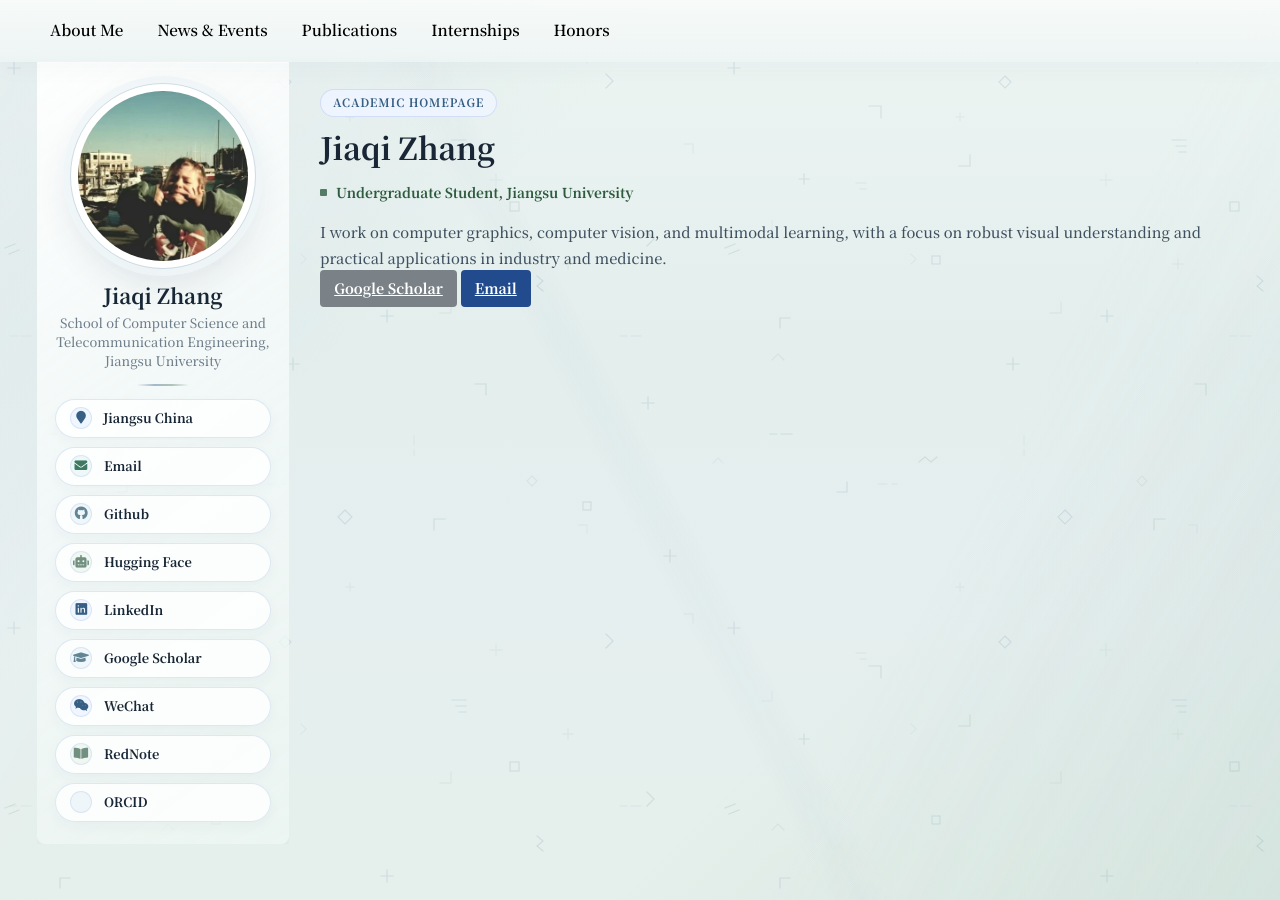
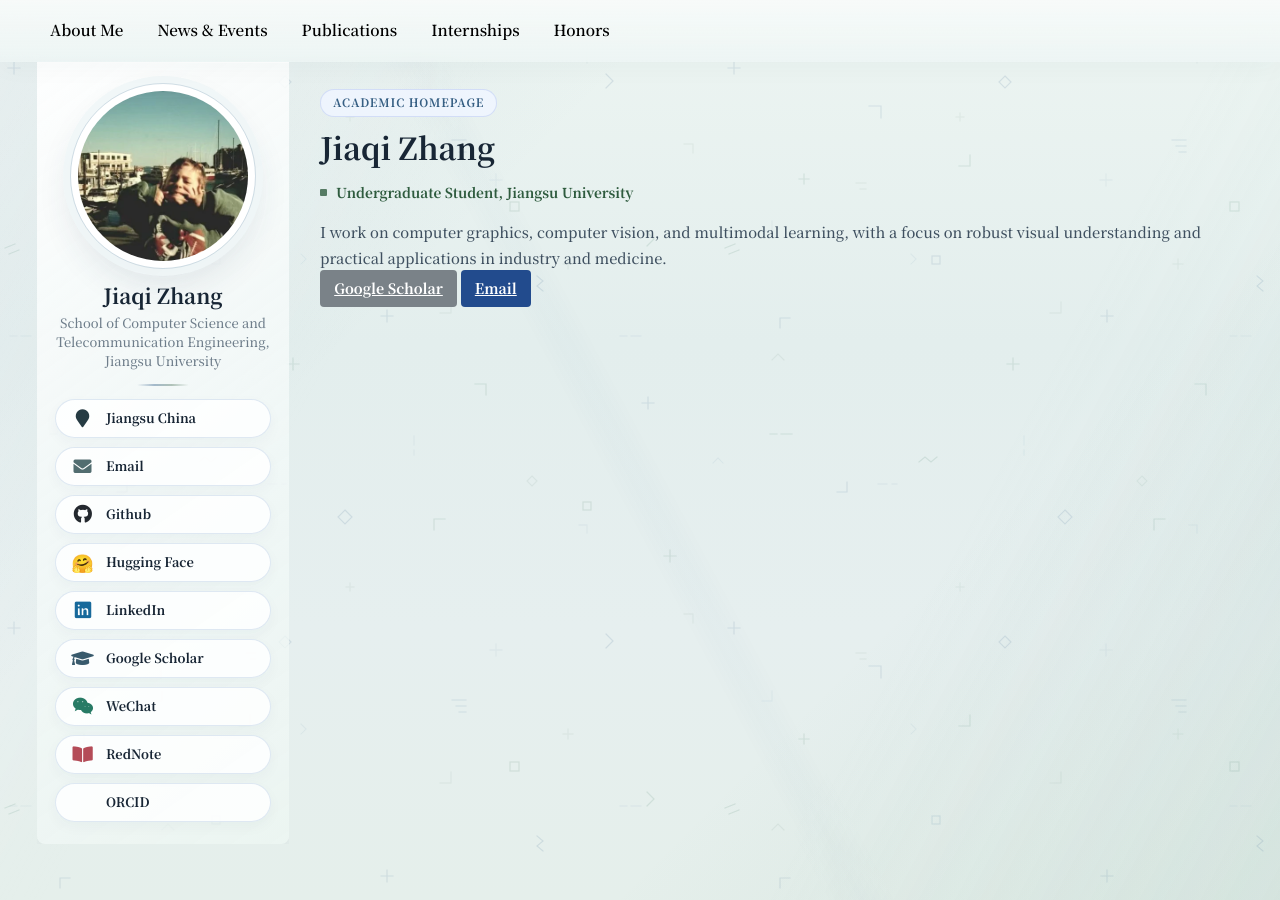
Before and after one commit to JiaqiZhang-Sengoku/JiaqiZhang-Sengoku.github.io, a Jekyll site: the page built from _pages/includes/homepage.md, in a window 1280 px wide. Built offline with Jekyll 4.4.1, drawn with Linux system fonts in a browser that asks for light colours; our own code applies the rules of GitHub Pages for plain Markdown files.

Commit message:
20260707

```diff
--- a/_includes/author-profile.html
+++ b/_includes/author-profile.html
@@ -68,7 +68,7 @@
         <li><a href="https://github.com/{{ author.github }}"><i class="fab fa-fw fa-github" aria-hidden="true"></i> Github</a></li>
       {% endif %}
       {% if author.huggingface %}
-        <li><a href="{{ author.huggingface }}"><i class="fas fa-fw fa-robot" aria-hidden="true"></i> Hugging Face</a></li>
+        <li><a href="{{ author.huggingface }}"><span class="author__brand-icon author__brand-icon--huggingface" aria-hidden="true">🤗</span> Hugging Face</a></li>
       {% endif %}
       {% if author.linkedin %}
         <li><a href="https://www.linkedin.com/in/{{ author.linkedin }}/"><i class="fab fa-fw fa-linkedin" aria-hidden="true"></i> LinkedIn</a></li>
@@ -122,7 +122,7 @@
         <li><a href="{{ author.pubmed }}"><i class="ai ai-pubmed-square ai-fw"></i> PubMed</a></li>
       {% endif %}
       {% if author.orcid %}
-        <li><a href="{{ author.orcid }}"><i class="ai ai-orcid-square ai-fw"></i> ORCID</a></li>
+        <li><a href="{{ author.orcid }}"><i class="ai ai-orcid ai-fw" aria-hidden="true"></i> ORCID</a></li>
       {% endif %}
       {% if author.impactstory %}
         <li><a href="{{ author.impactstory }}"><i class="ai ai-impactstory ai-fw"></i> Impactstory</a></li>
@@ -272,7 +272,7 @@
         <a href="https://github.com/{{ author.github }}"><i class="fab fa-fw fa-github" aria-hidden="true"></i></a>
       {% endif %}
       {% if author.huggingface %}
-        <a href="{{ author.huggingface }}" aria-label="Hugging Face"><i class="fas fa-fw fa-robot" aria-hidden="true"></i></a>
+        <a href="{{ author.huggingface }}" aria-label="Hugging Face"><span class="author__brand-icon author__brand-icon--huggingface" aria-hidden="true">🤗</span></a>
       {% endif %}
       {% if author.linkedin %}
         <a href="https://www.linkedin.com/in/{{ author.linkedin }}/" aria-label="LinkedIn"><i class="fab fa-fw fa-linkedin" aria-hidden="true"></i></a>
--- a/assets/css/main.scss
+++ b/assets/css/main.scss
@@ -522,7 +522,7 @@ body > #main > .sidebar.sticky {
     display: flex !important;
     align-items: center !important;
     justify-content: flex-start !important;
-    gap: 7px !important;
+    gap: 11px !important;
     width: min(254px, 100%);
     min-height: 39px;
     margin: 0 !important;
@@ -586,7 +586,7 @@ body > #main > .sidebar.sticky {
     display: inline-flex !important;
     align-items: center !important;
     justify-content: flex-start !important;
-    gap: 8px !important;
+    gap: 11px !important;
     min-height: 27px;
     margin: 0 !important;
     width: 100%;
@@ -603,32 +603,38 @@ body > #main > .sidebar.sticky {
     transition: background 0.18s ease, color 0.18s ease, box-shadow 0.18s ease;
 }
 
-.sidebar .author__urls i {
-    flex: 0 0 22px;
-    width: 22px;
-    margin-right: 4px !important;
-    min-height: 22px;
-    border-radius: 999px;
-    background: rgba(238, 246, 255, 0.92);
-    color: var(--accent-strong) !important;
+.sidebar .author__urls i,
+.sidebar .author__urls .author__brand-icon {
+    display: inline-flex;
+    align-items: center;
+    justify-content: center;
+    flex: 0 0 25px;
+    width: 25px;
+    height: 25px;
+    min-height: 25px;
+    margin: 0 !important;
+    border: 0;
+    border-radius: 0;
+    background: transparent !important;
+    box-shadow: none !important;
+    color: #374b52 !important;
+    font-size: 18px;
+    line-height: 1;
     text-align: center;
-    line-height: 22px;
-    box-shadow: inset 0 0 0 1px rgba(174, 194, 232, 0.32);
-}
-
-.sidebar .author__urls li:nth-child(2n) i {
-    background: rgba(239, 249, 250, 0.95);
-    color: var(--accent-teal) !important;
-}
-
-.sidebar .author__urls li:nth-child(3n) i {
-    background: rgba(240, 247, 250, 0.96);
-    color: var(--accent-plum) !important;
-}
-
-.sidebar .author__urls li:nth-child(4n) i {
-    background: rgba(241, 248, 244, 0.96);
-    color: var(--accent-warm) !important;
+}
+
+.sidebar .author__urls .fa-map-marker { color: #263b43 !important; }
+.sidebar .author__urls .fa-envelope { color: #526d70 !important; }
+.sidebar .author__urls .fa-github { color: #24292f !important; }
+.sidebar .author__urls .fa-linkedin { color: #17699b !important; }
+.sidebar .author__urls .fa-graduation-cap { color: #385a6c !important; }
+.sidebar .author__urls .fa-weixin { color: #287b65 !important; }
+.sidebar .author__urls .fa-book-open { color: #b44c58 !important; }
+.sidebar .author__urls .ai-orcid { color: #6a922d !important; }
+
+.sidebar .author__urls .author__brand-icon--huggingface {
+    font-family: "Segoe UI Emoji", "Apple Color Emoji", sans-serif;
+    font-size: 18px;
 }
 
 .sidebar .author__urls a:hover,
@@ -3800,11 +3806,12 @@ body > #main > .sidebar.sticky {
         line-height: 1.28 !important;
     }
 
-    .sidebar .author__urls i {
-        flex-basis: 23px;
-        width: 23px;
-        min-height: 23px;
-        line-height: 23px;
+    .sidebar .author__urls i,
+    .sidebar .author__urls .author__brand-icon {
+        flex-basis: 25px;
+        width: 25px;
+        height: 25px;
+        min-height: 25px;
     }
 
     .paper-box {
```
